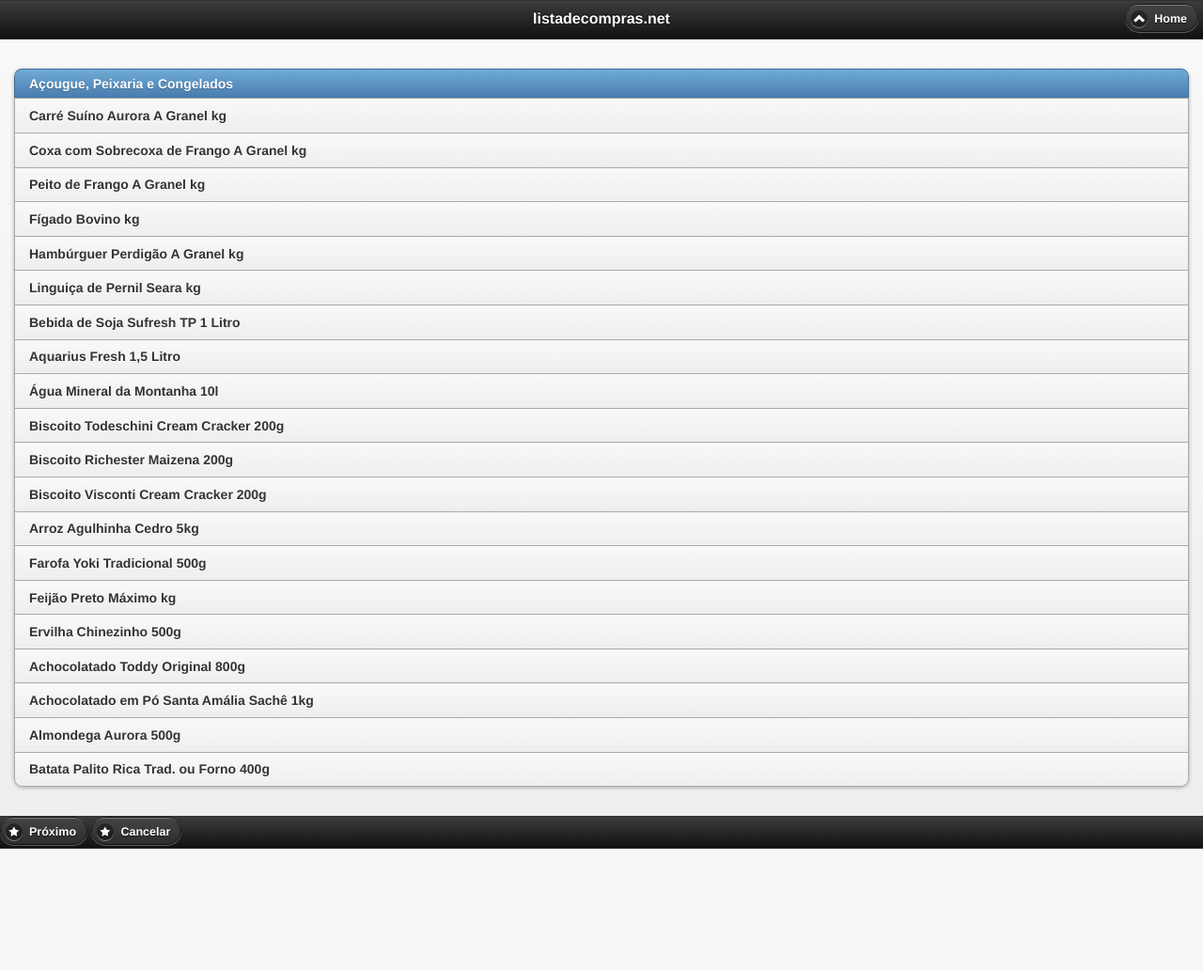
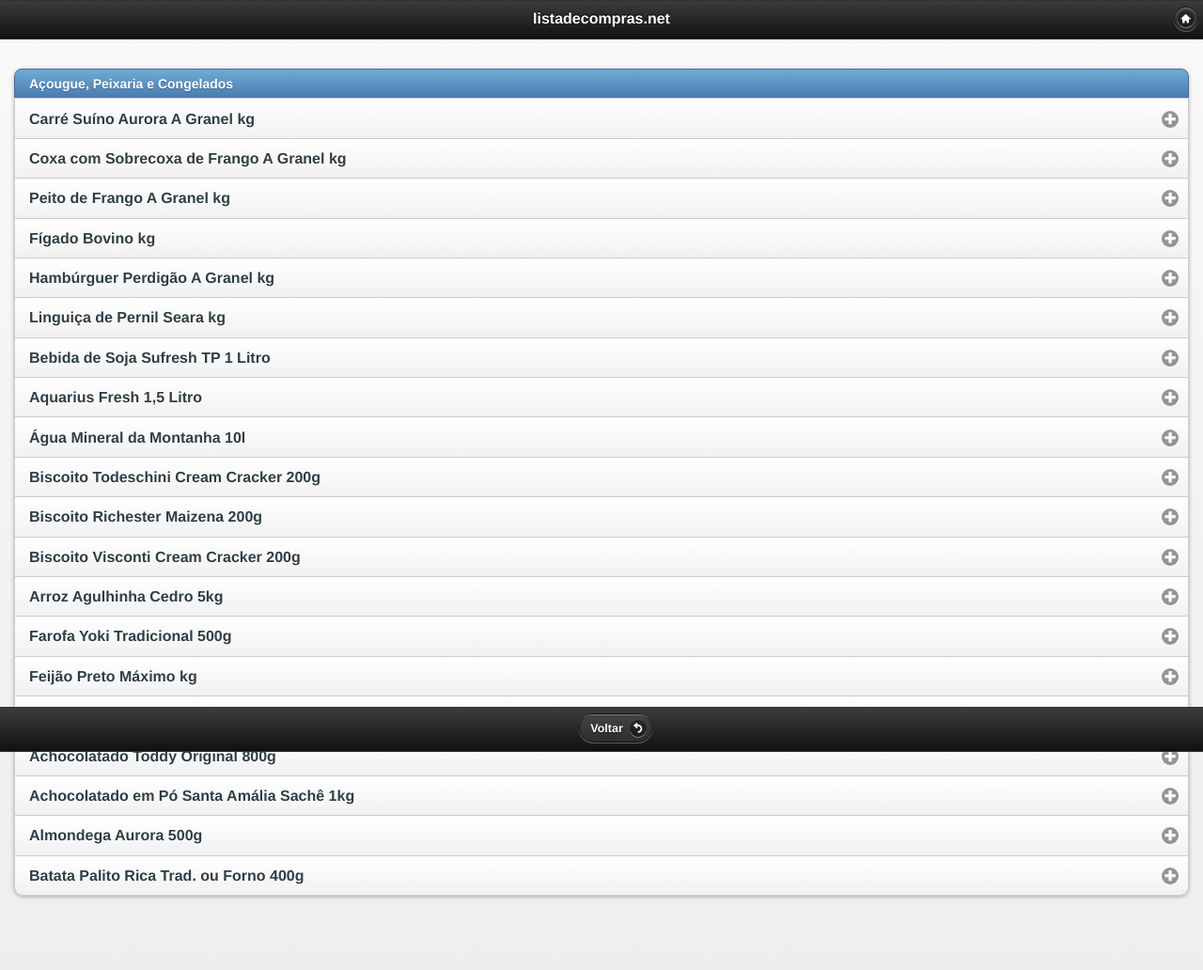
Before and after one commit to gustavohenrique/listadecompras, a Django app: template lista/templates/produtos.html in a window 1280 px wide. Shown: the whole page at 94% size. Before the commit the page ends 903 px from the top, so only its background shows below. Run offline with Django 3.2, Linux system fonts and the light colour scheme; the template is opened without the code that fills it: values that come from a table or form of the project are taken from there, others are empty; data comes from the database, SQL or seed files in the repository; parts of the project's set-up code (start-up, migrations or seed data) failed here and were passed over.

Commit message:
adicionado javascript para alterar icone se o produto ja esta no storage

```diff
--- a/lista/templates/base.html
+++ b/lista/templates/base.html
@@ -19,7 +19,7 @@
 
         <div data-role="header">
             <h1>listadecompras.net</h1>
-            <a data-icon="arrow-u" class="ui-btn-right" href="#home">Home</a>
+            <a class="ui-btn-right" data-iconpos="notext" data-icon="home" href="#">Home</a>
         </div><!-- /header -->
 
 
@@ -28,7 +28,7 @@
             {% block content %} {% endblock %}
         </div><!-- /content -->
 
-        <div data-role="footer">
+        <div data-role="footer" class="ui-bar" data-position="fixed" style="text-align: center">
             {% block footer %} {% endblock %}
         </div>
 
--- a/lista/templates/produtos.html
+++ b/lista/templates/produtos.html
@@ -9,7 +9,7 @@
     <ul data-role="listview" data-inset="true">
         <li data-role="list-divider">{{ secao }}</li>
         {% for produto in produtos %}
-            <li>{{ produto.nome }}</li>
+            <li id="{{ produto.id }}" class="produto" onclick="adicionar(this)"><a id="link{{ produto.id }}">{{ produto.nome }}</a></li>
         {% empty %}
             <li>Nenhum produto em {{ secao }}</li>
         {% endfor %}
@@ -18,11 +18,10 @@
 {% endblock %}
 
 {% block footer %}
-    <a href="#" onclick="resumoDaLista()" data-role="button" data-icon="star">Pr&oacute;ximo</a>
-    <a href="#" onclick="limparStorage()" data-role="button" data-icon="star">Cancelar</a>
+    <a href="{% url index %}" data-role="button" data-icon="back" data-iconpos="right" data-transition="slide">Voltar</a>
 
     <script type="text/javascript">
-        //atualizar();
+        atualizar();
         //totalItensNaLista();
     </script>
 {% endblock %}
--- a/listadecompras/static/js/main.js
+++ b/listadecompras/static/js/main.js
@@ -1,13 +1,12 @@
 function atualizar() {
     var storage = sessionStorage;
 
-    $('a.item').each(function(index) {
+    $('li.produto').each(function(index) {
         if (storage.getItem(this.id) !== null) {
-            this.childNodes[0].setAttribute("class", "icon-ok");
+            $(this).attr("data-icon", "check");
         } else {
-            this.childNodes[0].setAttribute("class", "icon-plus");
+            $(this).attr("data-icon", "plus");
         }
-
     });
 }
 
@@ -15,21 +14,25 @@ function totalItensNaLista() {
     $('#totalItensNaLista').html(sessionStorage.length);
 }
 
+function _trocaIcone(elemento, atual, novo) {
+    $('#' + elemento.id).data('icon', novo);
+    $('#' + elemento.id + ' .ui-icon').addClass('ui-icon-' + novo).removeClass('ui-icon-' + atual);
+}
+
 function adicionar(elemento) {
     var storage = sessionStorage,
-        produto = elemento.parentNode.textContent,
+        produto = $('#link'+elemento.id).text(),
         value = storage.getItem(elemento.id);
-        //elemento.parent().text()
 
     if (value !== null) {
         storage.removeItem(elemento.id);
-        elemento.childNodes[0].setAttribute("class", "icon-plus");
+        _trocaIcone(elemento, 'check', 'plus');
     }
     else {
         storage.setItem(elemento.id, produto);
-        elemento.childNodes[0].setAttribute("class", "icon-ok");
+        _trocaIcone(elemento, 'plus', 'check');
     }
-    totalItensNaLista();
+    //totalItensNaLista();
 }
 
 function exibirProdutos(elemento) {
```
